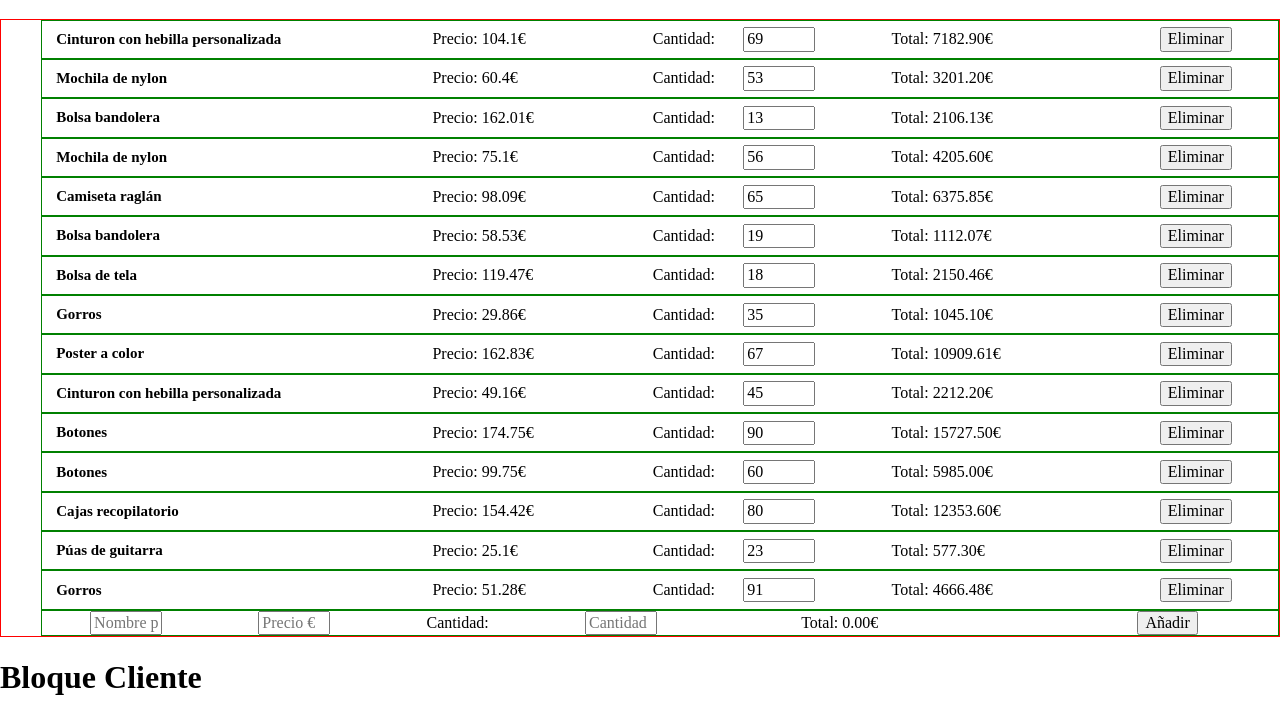
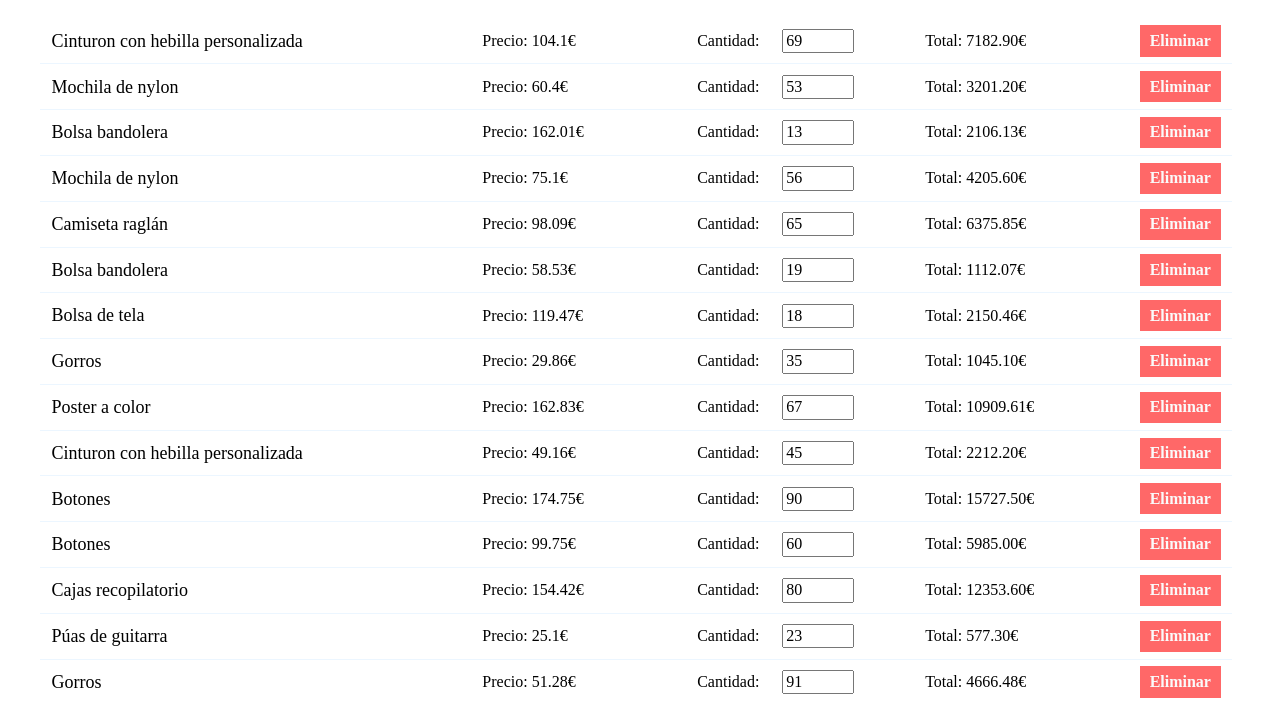
Before and after one commit to victorgg1993/carrito-dela-compra, a plain HTML site: page starter-code/index.html in a window 1280 px wide. Shown: the part 61-763 px from the top of the page. Drawn offline with nearby package versions, Linux system fonts and the light colour scheme.

Commit message:
arreglado bug en js + añadidos algunos estilos en el css

```diff
--- a/starter-code/css/style.scss
+++ b/starter-code/css/style.scss
@@ -1,18 +1,20 @@
 #ul_productos_stock {
   display: flex;
   flex-flow: column;
-  border: 1px solid red;
 
   li {
     display: flex;
     flex-flow: row;
     align-items: center;
     justify-content: space-around;
-    border: 1px solid green;
+    margin-right: 3em;
+    border-bottom: 1px solid rgb(236, 246, 255);
 
     h1 {
+      display: flex;
       width: 20em;
-      font-size: 15px;
+      font-size: 18px;
+      font-weight: unset;
     }
 
     p {
@@ -25,7 +27,29 @@
     }
 
     button {
-      margin: 0em 2em 0em 3em;
+      margin: 0em 0em 0em 0em;
+      padding: 0.4em 0.6em 0.4em 0.6em;
+      background-color: rgb(255, 104, 104);
+      color: rgb(250, 250, 250);
+      font-weight: bold;
+      border-style: none;
+    }
+
+    button:hover {
+      background-color: rgb(248, 70, 70);
+    }
+
+    #button_add_0 {
+      margin: 0em 0em 0em 0em;
+      padding: 0.4em 0.6em 0.4em 0.6em;
+      background-color: #2c2926;
+      color: rgb(250, 250, 250);
+      font-weight: bold;
+      border-style: none;
+    }
+
+    #button_add_0:hover {
+      background-color: #504b46;
     }
 
     div {
--- a/starter-code/js/vendedor.js
+++ b/starter-code/js/vendedor.js
@@ -12,7 +12,7 @@ function print_productos_stock(arr_productos_stock) {
             id: i,
             texto_btn: "Eliminar",
             lstn_in: listener_input_cantidad,
-            lstn_btn: listener_boton_eliminar
+            lstn_btn: listener_boton_eliminar_producto_stock
         };
 
         pintar_li_producto_stock(datos);
@@ -23,9 +23,9 @@ function print_productos_stock(arr_productos_stock) {
         padre: padre,
         elemento: { name: "nombre producto", price: 0, quantity: 0 },
         texto_btn: "Añadir",
-        id_p: "add",
+        id: 0,
         lstn_in: listener_input_cantidad_add,
-        lstn_btn: listener_boton_add
+        lstn_btn: listener_add_producto_stock
     };
 
     pintar_li_producto_stock(datos); // <li> para añadir un producto
@@ -46,6 +46,7 @@ function pintar_li_producto_stock(datos) {
         case 'Añadir': // Si es añadir, el nombre se puede cambiar
             let casilla_nombre = document.createElement('input');
             casilla_nombre.placeholder = "Nombre producto";
+            lista.id = 'input_producto_stock_' + datos.id;
             lista.appendChild(casilla_nombre);
             break;
 
@@ -95,34 +96,34 @@ function pintar_li_producto_stock(datos) {
     lista.appendChild(precio_total);
 
     // botón eliminar
-    let boton_eliminar = document.createElement('button');
-    boton_eliminar.id = ("button_eliminar_" + datos.id);
-    boton_eliminar.innerText = datos.texto_btn;
-    lista.appendChild(boton_eliminar);
-    boton_eliminar.addEventListener('click', datos.lstn_btn);
+    let boton_add_o_eliminar = document.createElement('button');
+
+    if (datos.texto_btn == 'Eliminar') {
+        boton_add_o_eliminar.id = ("button_eliminar_" + datos.id);
+    }
+    else{
+        boton_add_o_eliminar.id = ("button_add_" + datos.id);
+    }
+    boton_add_o_eliminar.innerText = datos.texto_btn;
+    lista.appendChild(boton_add_o_eliminar);
+    boton_add_o_eliminar.addEventListener('click', datos.lstn_btn);
 }
 
 // No usar
 function listener_input_cantidad_add() { } // No usar
 
 // To - do
-function listener_boton_add() {
+function listener_add_producto_stock() {
     console.log("Botón añadir pulsado!");
 }
 
 // To - do
-function listener_boton_eliminar(evento_boton) {
-    console.log("debug: btn eliminar");
+function listener_boton_eliminar_producto_stock(evento_boton) {
     let id_boton = evento_boton.explicitOriginalTarget.id;
     id_boton = id_boton.replace(/^\D+/g, '');
 
-    console.log("asd: ", `li_producto_stock_${id_boton}`);
-
     document.getElementById(`li_producto_stock_${id_boton}`).remove(); // rm <li>
-
     objeto_JSON.splice(id_boton, 1);
-    console.log("objeto json: ", objeto_JSON);
-
 }
 
 // To - do
@@ -142,13 +143,6 @@ function listener_input_cantidad(evento_input) {
 }
 
 // To - do
-function listener_add_producto_stock() {
-    //let objeto_producto = leer_producto_stock();
-}
-
-
-
-// To - do
 function leer_producto_stock() {
     return 0;
 }
```
Also changed, not shown: starter-code/css/style.css, 1 other file.
